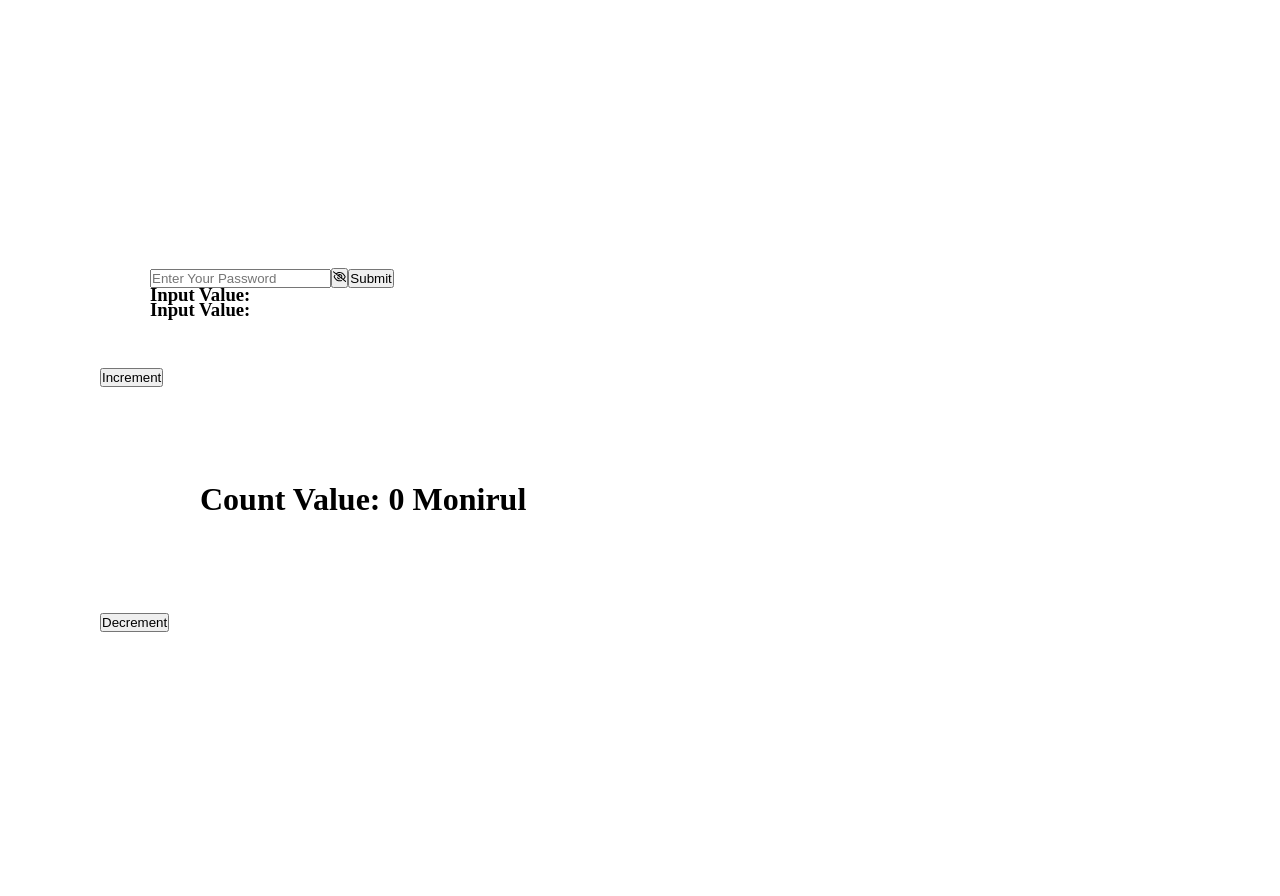
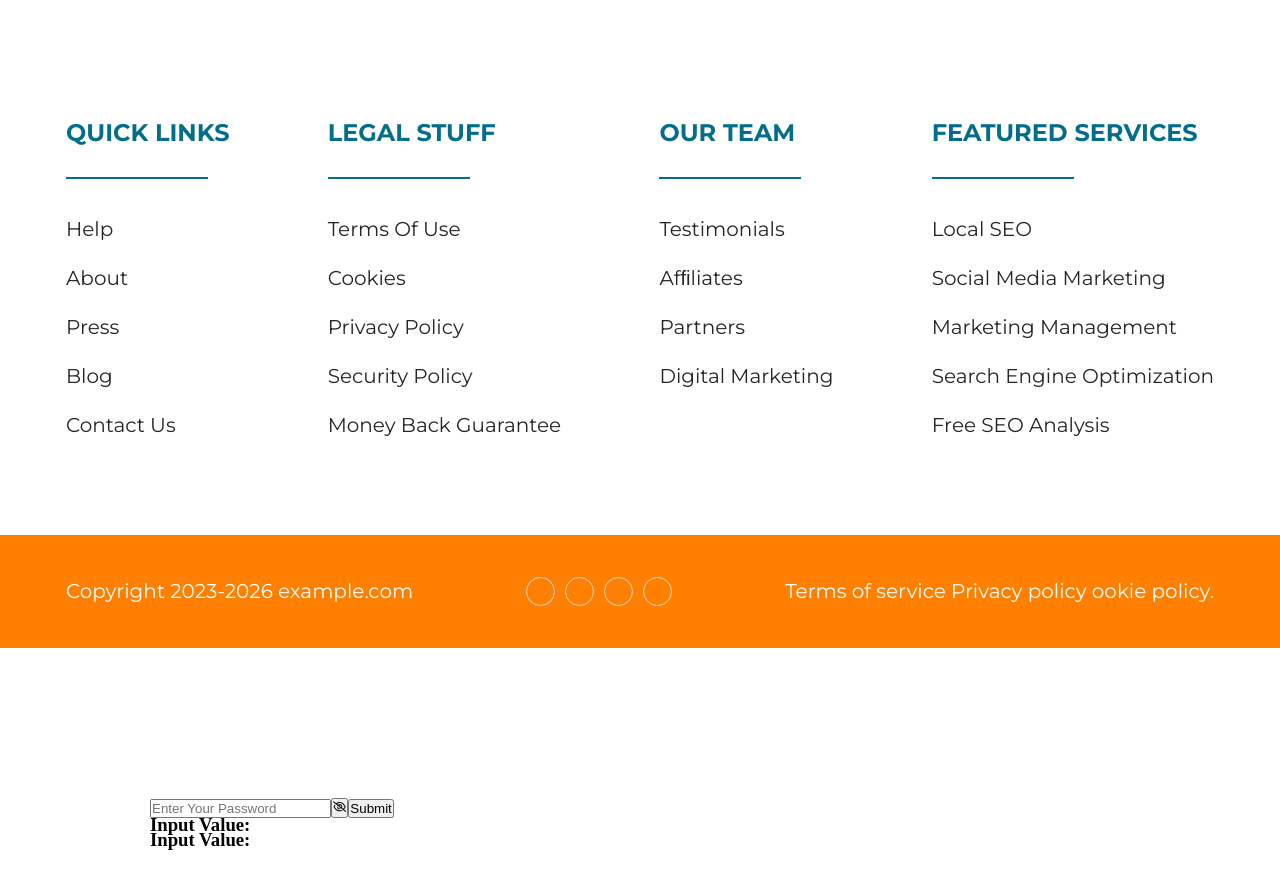
Before and after one commit to dev-monirul1/travelwithreact, a React (Vite) app: page / in a window 1280 px wide. Shown: the part 8985-9881 px from the top of the page. Before the commit the page ends 9717 px from the top, so only its background shows below. Built offline with nearby package versions, Linux system fonts and the light colour scheme.

Commit message:
footer add in app jsx

```diff
--- a/src/App.jsx
+++ b/src/App.jsx
@@ -10,6 +10,7 @@ import Newsletter from "./section/newsletter/Newsletter"
 import Brand from "./section/brand/Brand"
 import Review from "./section/review/Review"
 import Msg_us from "./section/msg_us/Msg_us"
+import Footer from "./section/footer/Footer"
 
 function App() {
 
@@ -27,6 +28,7 @@ function App() {
       <Brand/>
       <Review/>
       <Msg_us/>
+      <Footer/>
       <Test/>
     </>
   )
```
